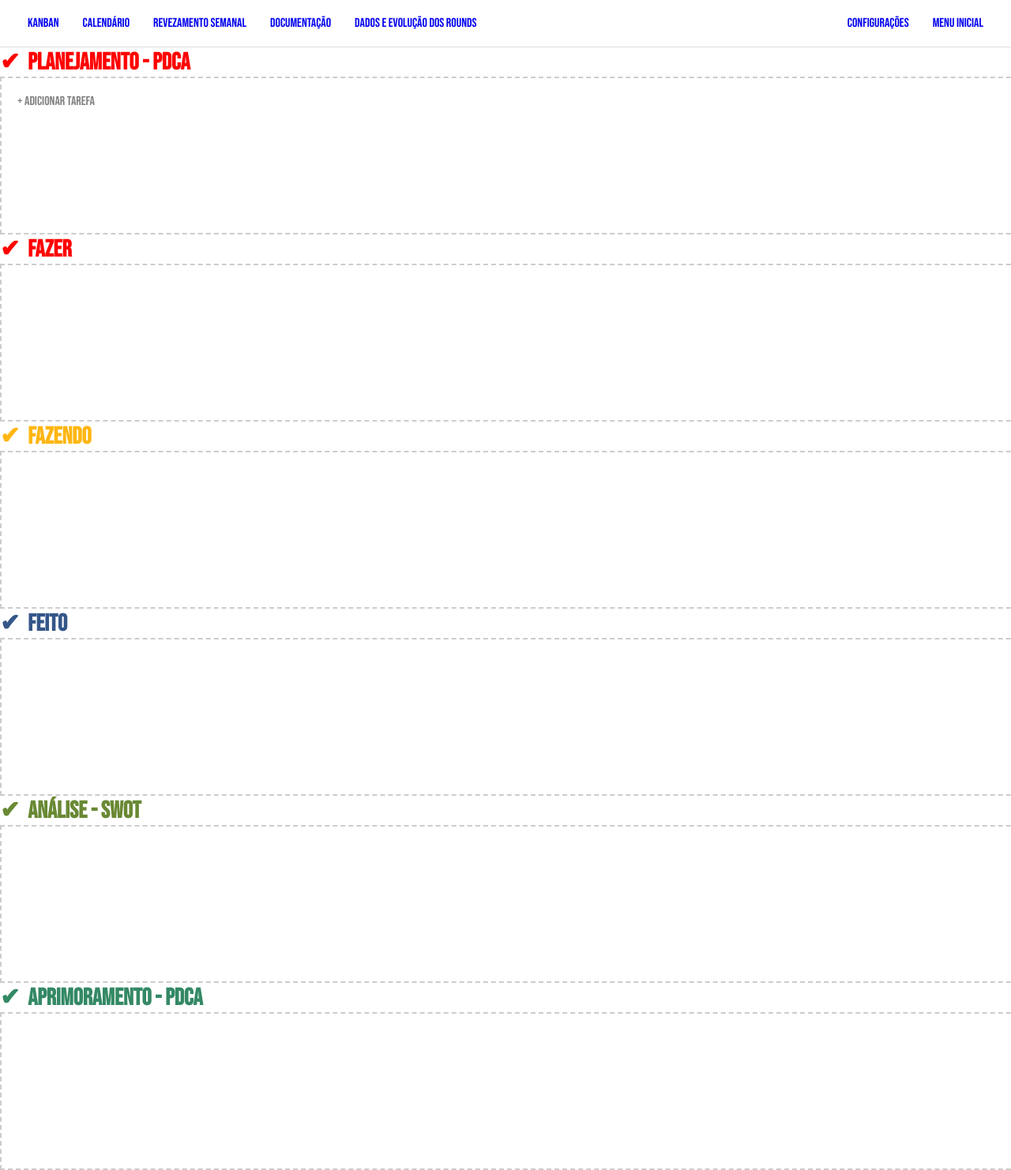
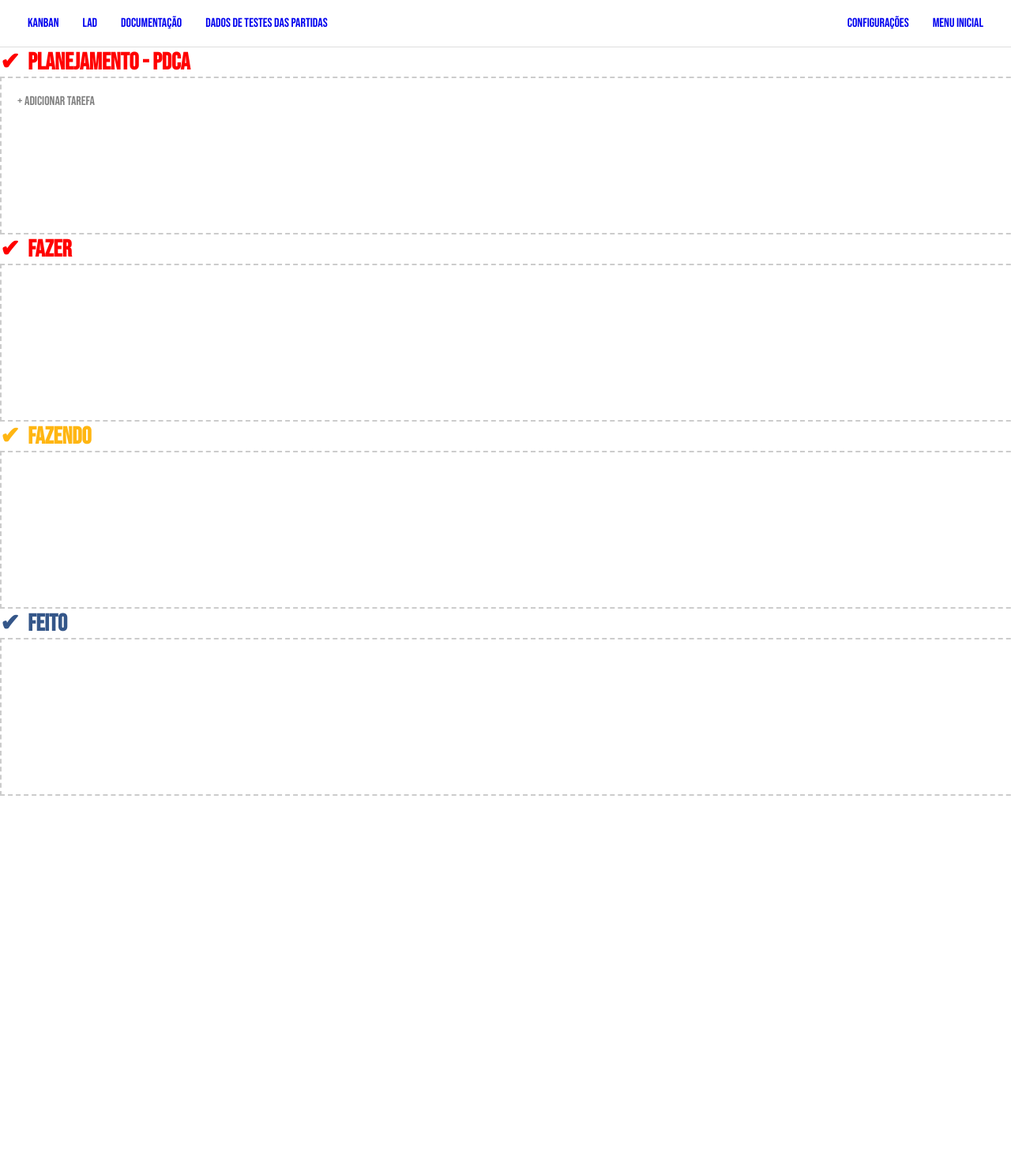
Before and after one commit to eduardoCereza/projetorobotica, a website: page Avalon/KANBAN/public/kanban2.html in a window 1280 px wide. Shown: the top 1482 px of the page at 79% size. After the commit the page ends 1008 px from the top, so only its background shows below. Drawn offline with Linux system fonts and the light colour scheme.

Commit message:
editando KANBAN 2 para as preferencias da TECHDRAGONS

```diff
--- a/Avalon/KANBAN/public/kanban2.html
+++ b/Avalon/KANBAN/public/kanban2.html
@@ -12,10 +12,9 @@
     <nav class="menu">
         <div class="menu-left">
             <a href="kanban2.html">Kanban</a>
-            <a href="#">Calendário</a>
-            <a href="#">Revezamento Semanal</a>
+            <a href="#">LAD</a>
             <a href="#">Documentação</a>
-            <a href="#">Dados e Evolução dos Rounds</a>
+            <a href="#">Dados de Testes das Partidas</a>
         </div>
         <div class="menu-right">
             <a href="#">Configurações</a>
@@ -48,16 +47,6 @@
     </div>
 
 
-    <div class="container3">
-        <h2 class="titulogreen"><span class="icon">✔</span> ANÁLISE - SWOT </h2>
-        <div class="task-list" id="analysis" ondrop="drop(event)" ondragover="allowDrop(event)"></div>
-    </div>
-
-    <div class="container4">
-        <h2 class="titulogray"><span class="icon">✔</span> APRIMORAMENTO - PDCA</h2>
-        <div class="task-list" id="improvement" ondrop="drop(event)" ondragover="allowDrop(event)"></div>
-    </div>
-
     <!-- Modal para Adicionar Tarefa -->
     <div id="taskModal" class="modal">
         <div class="modal-content">
@@ -69,10 +58,9 @@
 
             <label for="taskCategory">Categoria:</label>
             <select id="taskCategory">
-                <option value="Projeto de inovação">Projeto de inovação</option>
                 <option value="Programação">Programação</option>
-                <option value="Construção">Construção</option>
-                <option value="Core values">Core values</option>
+                <option value="Construção">Engenharia</option>
+                <option value="Core values">Gestão</option>
             </select>
 
             <label for="taskPriority">Prioridade:</label>
```
